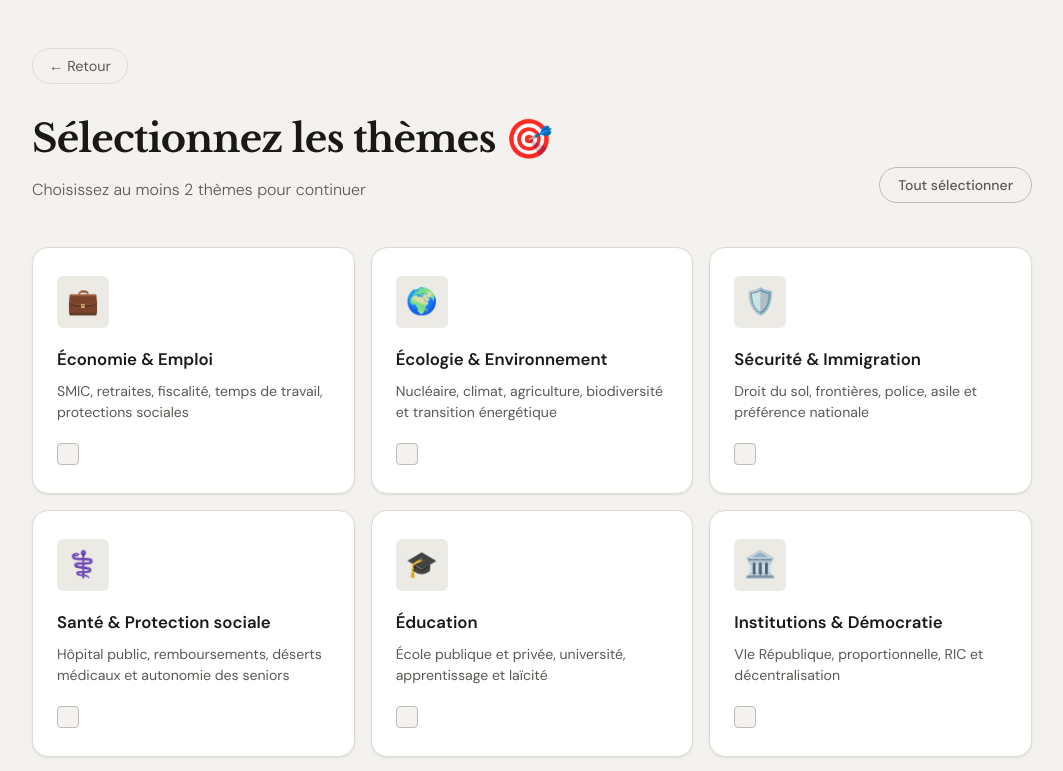
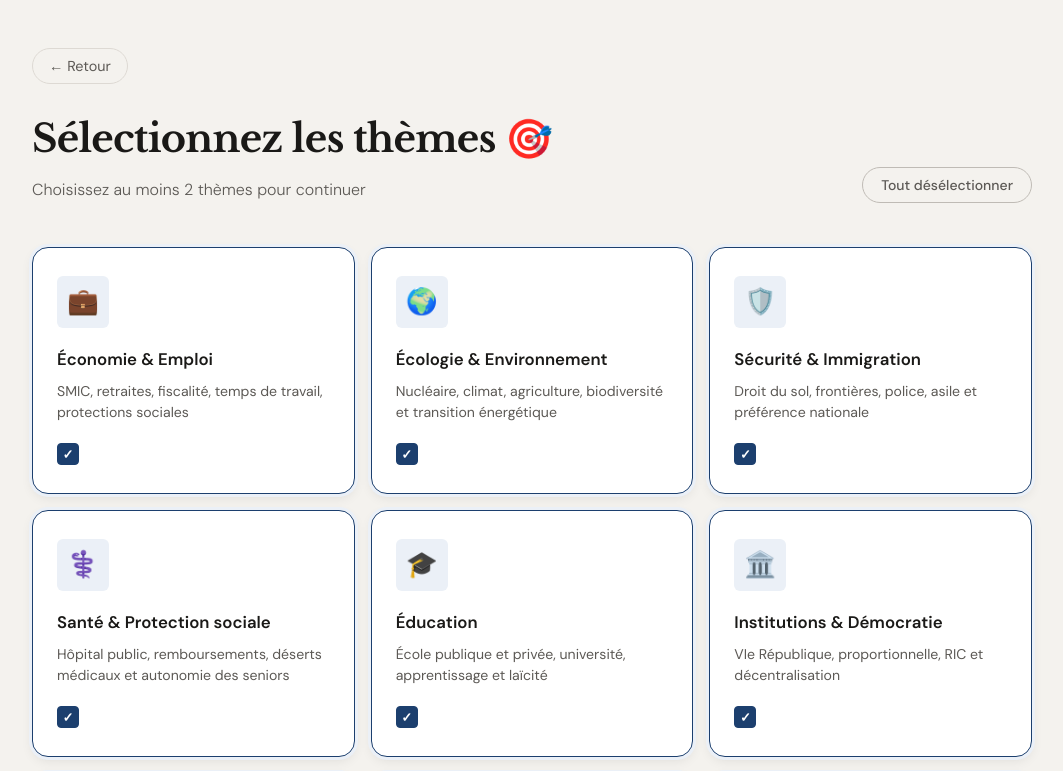
Before and after one commit to KingJuDev/Politique, an Angular app: page /themes in a window 1280 px wide. Shown: the top 771 px of the page, without its empty margins (108-1171 px from the left). Built offline with nearby package versions, Linux system fonts and the light colour scheme.

Commit message:
autoselect all themes

```diff
--- a/src/app/components/themes/themes.component.ts
+++ b/src/app/components/themes/themes.component.ts
@@ -27,6 +27,9 @@ export class ThemesComponent implements OnInit {
     this.userStateService.userState$.subscribe(state => {
       this.selectedThemes = new Set(state.selectedThemes);
     });
+    if (this.userStateService.getSelectedThemes().length === 0) {
+      this.themes.forEach(t => this.userStateService.selectTheme(t.id));
+    }
   }
 
   /**
```
